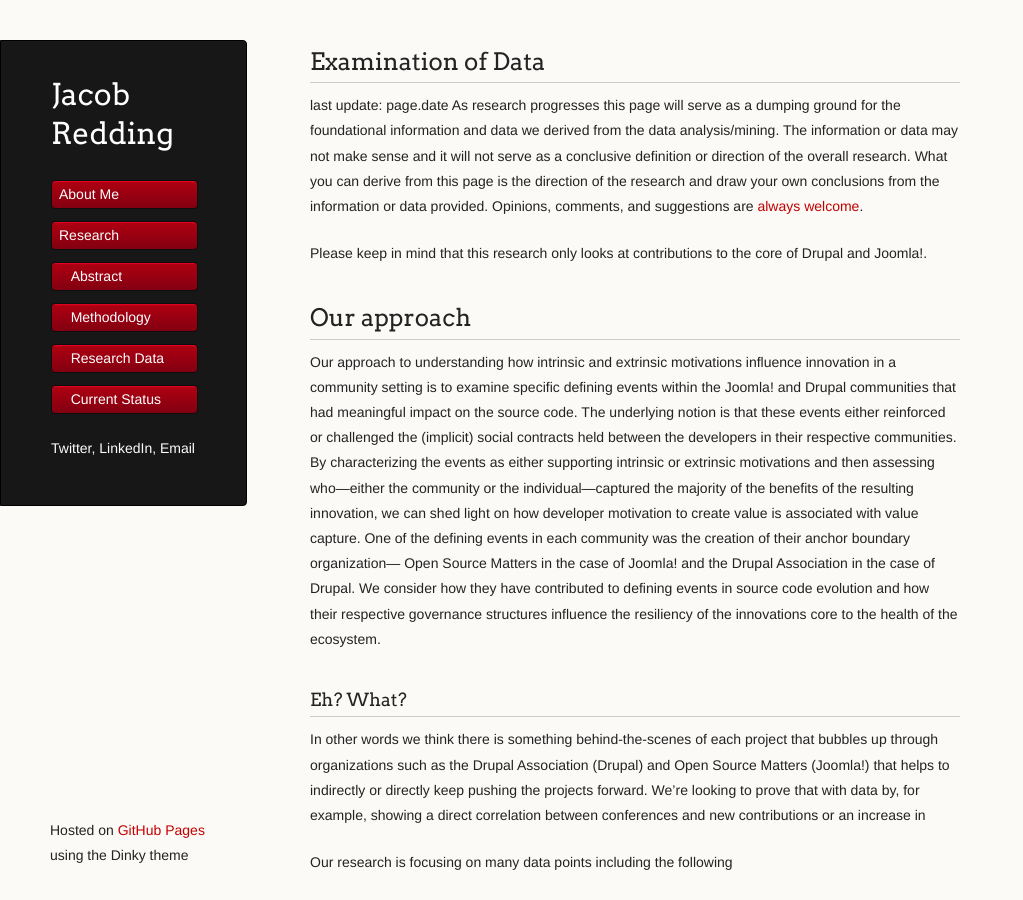
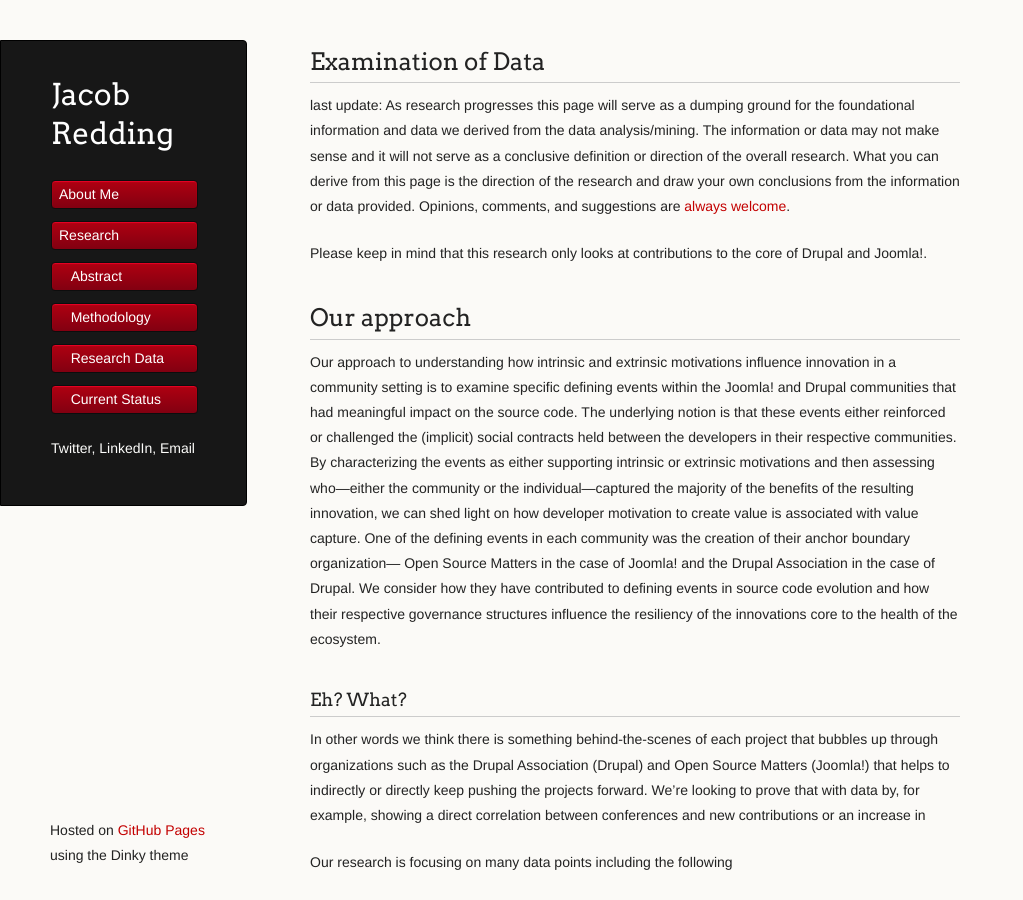
Before and after one commit to jredding/new-site, a Jekyll site: the page built from research/data.md, in a window 1280 px wide and 900 px high. Shown: the whole window, without its empty margins (0-1023 px from the left). Built offline with Jekyll 4.4.1, drawn with Linux system fonts in a browser that asks for light colours.

Commit message:
Update data.md

```diff
--- a/research/data.md
+++ b/research/data.md
@@ -3,7 +3,7 @@
 title: Examination of Data
 published: true
 ---
-last update: page.date
+last update: {{ page.date }}
 As research progresses this page will serve as a dumping ground for the foundational information and data we derived from the data analysis/mining. The information or data may not make sense and it will not serve as a conclusive definition or direction of the overall research. What you can derive from this page is the direction of the research and draw your own conclusions from the information or data provided. Opinions, comments, and suggestions are [always welcome](/contact "always welcome").
 
 Please keep in mind that this research only looks at contributions to the core of Drupal and Joomla!.
```
